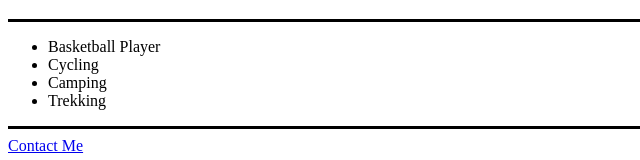
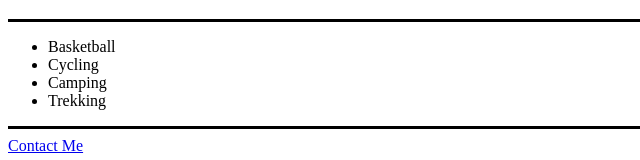
Before and after one commit to BGB37/CV, a plain HTML site: page index.html in a window 1280 px wide. Shown: the part 730-890 px from the top of the page, 0-640 px from the left. Drawn offline with Linux system fonts and the light colour scheme.

Commit message:
Update index.html

```diff
--- a/index.html
+++ b/index.html
@@ -56,7 +56,7 @@
 <h1>Hobbies</h1>
 <hr color= "black" size="3px">
 <ul>
-  <li>Basketball Player</li>
+  <li>Basketball</li>
   <li>Cycling</li>
   <li>Camping</li>
   <li>Trekking</li>
```
